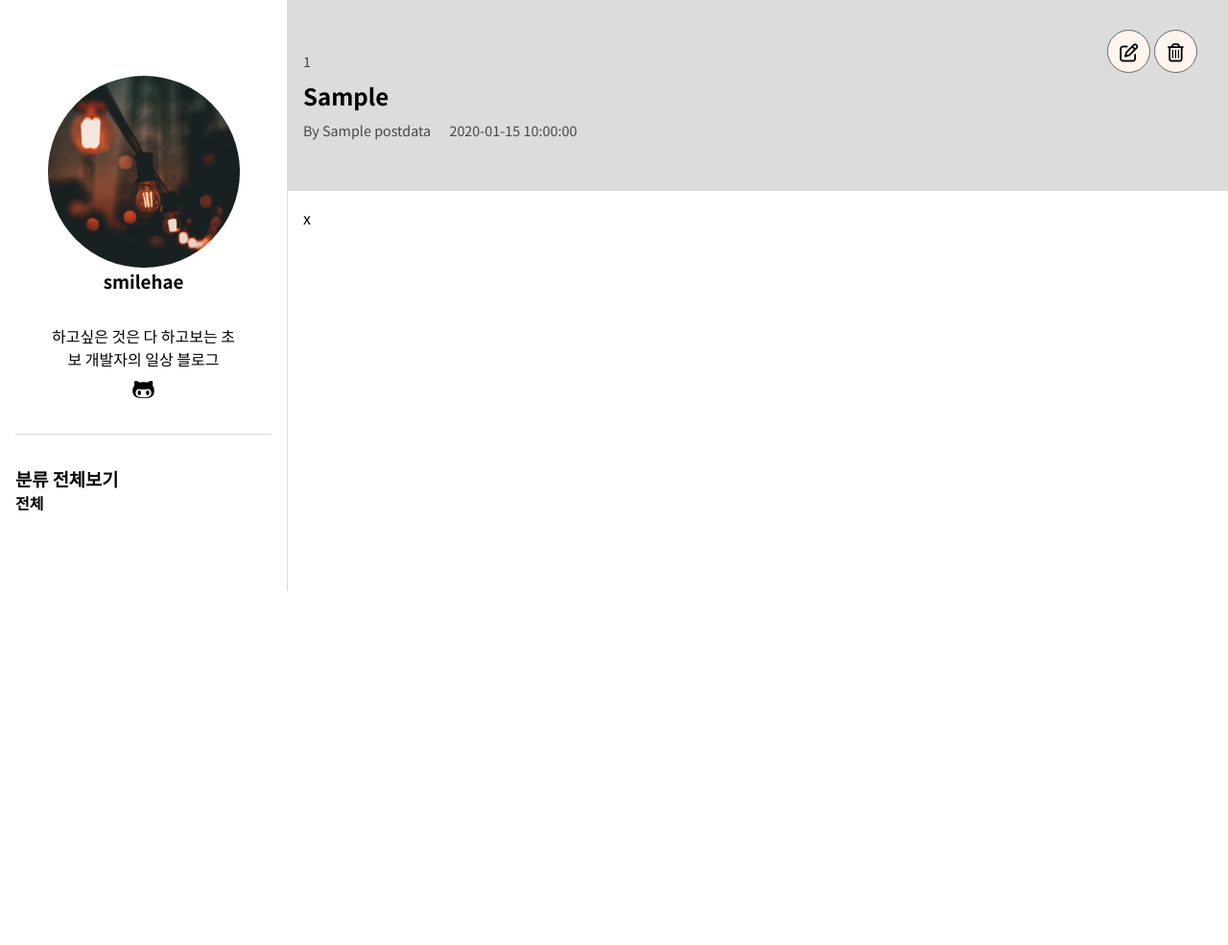
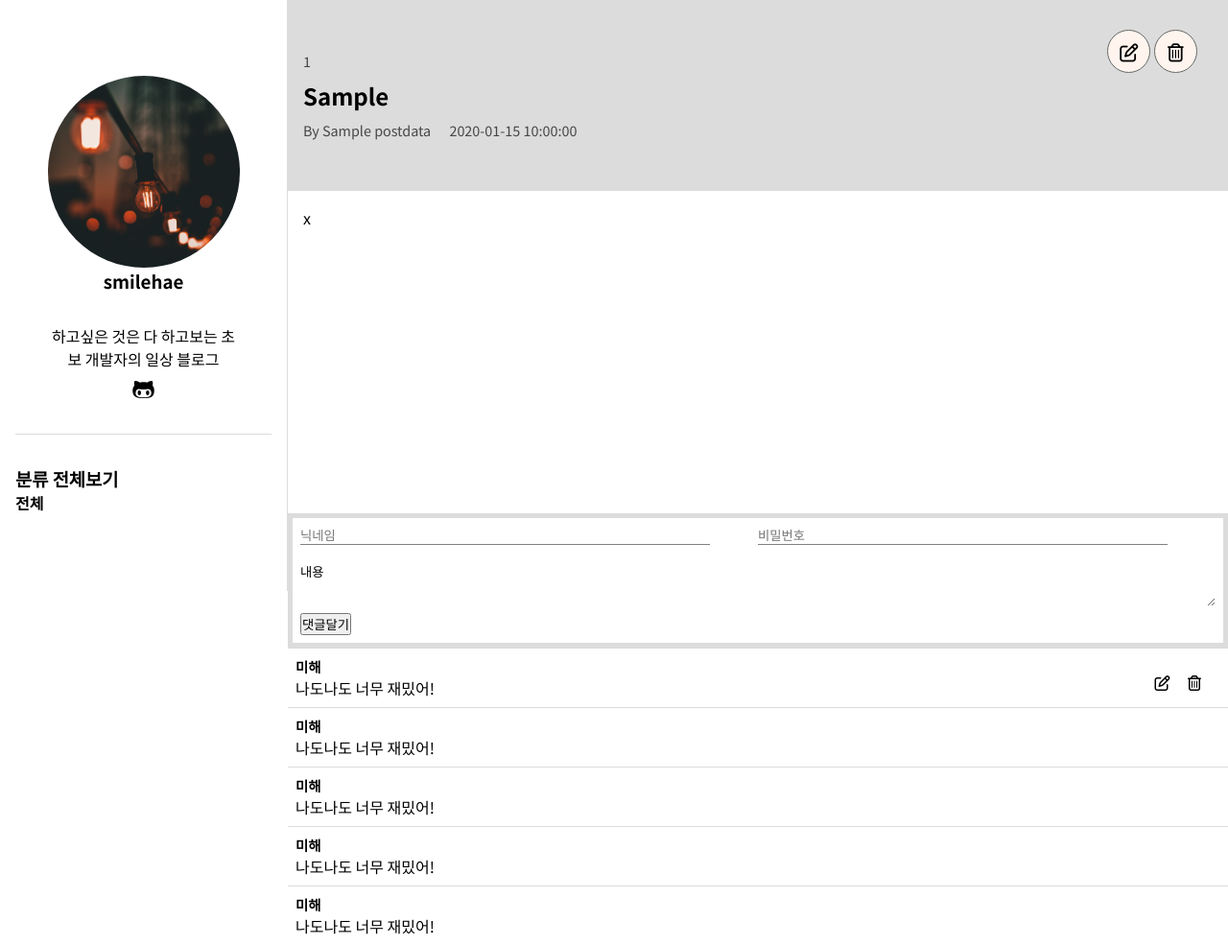
Before and after one commit to smilehae/myblog, a PHP site: page /subpage.php?id=1 in a window 1280 px wide. Shown: the part 80-1065 px from the top of the page at 96% size. Before the commit the page ends 696 px from the top, so only its background shows below. Run offline with PHP 8.4, Linux system fonts and the light colour scheme; tables that the repository leaves empty or names only in its code hold one stand-in row (values such as "Sample post"); some libraries are stand-ins or nearby versions.

Commit message:
댓글 관련 CSS 완료

```diff
--- a/css/index.css
+++ b/css/index.css
@@ -35,6 +35,7 @@ main {
   padding: 2rem 3rem;
   transition: all 0.3s;
   flex: 1 1 auto;
+  height: 60vh;
 }
 .wrapper {
   display: flex;
--- a/css/subpage.css
+++ b/css/subpage.css
@@ -29,6 +29,7 @@ main {
 }
 .article_body {
   padding: 1rem;
+  height: 70%;
 }
 
 .btn_container {
@@ -55,3 +56,69 @@ main {
 .hidden_id {
   display: none;
 }
+
+.comment_edit {
+  border: 5px solid gainsboro;
+  /* background-color: gainsboro; */
+  padding: 0.5rem;
+}
+.comment_edit div {
+  width: 100%;
+  display: flex;
+  justify-content: space-between;
+}
+.comment_edit div input {
+  border: none;
+  width: 100%;
+  background-color: rgba(0, 0, 0, 0);
+  border-bottom: 1px solid gray;
+  margin-right: 50px;
+  margin-bottom: 10px;
+}
+.comment_edit textarea {
+  width: 100%;
+  height: fit-content;
+  border: none;
+  background-color: rgba(0, 0, 0, 0);
+  padding: 0.5rem 0;
+}
+.comment {
+  padding: 0.5rem;
+  border-top: 1px solid gainsboro;
+  border-collapse: collapse;
+  position: relative;
+}
+.comment .nickname {
+  font-size: 0.9rem;
+  font-weight: bold;
+}
+
+.comment .button_container {
+  position: absolute;
+  top: 20px;
+  right: 20px;
+}
+.comment button {
+  background-color: rgba(0, 0, 0, 0);
+  border: none;
+  font-size: 1rem;
+  width: 30px;
+  height: 30px;
+  border-radius: 50%;
+  transition: all 0.1s;
+}
+.comment button:first-child:hover {
+  color: white;
+  background-color: olivedrab;
+}
+.comment button:last-child:hover {
+  color: white;
+  background-color: rgb(255, 103, 103);
+}
+@media (min-width: 1300px) {
+  .comment_edit div {
+    width: 60%;
+    display: flex;
+    justify-content: space-between;
+  }
+}
--- a/index.php
+++ b/index.php
@@ -69,7 +69,6 @@
             mysqli_query($conn,"use blog");
             mysqli_set_charset($conn,"utf8");
             $result = mysqli_query($conn,"select * from postdata order by id");
-            $num= mysqli_num_rows($result);
             while($data = mysqli_fetch_row($result)){
               echo "
               <div class='main_card'>
--- a/subpage.php
+++ b/subpage.php
@@ -97,9 +97,45 @@
         mysqli_close($conn);
 
       ?>
+  <div class="comment_edit">
+    <form action="#" method="POST">
+      <div>
+        <input type="text" placeholder="닉네임" name="nickname">
+        <input type="text" placeholder="비밀번호" name="pw">
+      </div>
+      <textarea name="content">내용</textarea>
+      <input type="submit" value="댓글달기">
+    </form>
+  </div>
 
-  </main>
+ <div class="comment_container">
+   <div class="comment">
+      <p class="nickname">미해</p>
+      <p class="content">나도나도 너무 재밌어!</p>
+      <div class="button_container">
+        <button class='edit_btn'><i class='far fa-edit'></i></button>
+        <button class='del_btn'><i class='far fa-trash-alt'></i></button>
+      </div>
+    </div>
+   <div class="comment">
+      <p class="nickname">미해</p>
+      <p class="content">나도나도 너무 재밌어!</p>
+   </div>
+   <div class="comment">
+      <p class="nickname">미해</p>
+      <p class="content">나도나도 너무 재밌어!</p>
+   </div>
+   <div class="comment">
+      <p class="nickname">미해</p>
+      <p class="content">나도나도 너무 재밌어!</p>
+   </div>
+   <div class="comment">
+      <p class="nickname">미해</p>
+      <p class="content">나도나도 너무 재밌어!</p>
+   </div>
  </div>
+</main>
+
  <script src="subpage.js"></script>
   </body>
 </html>
```
